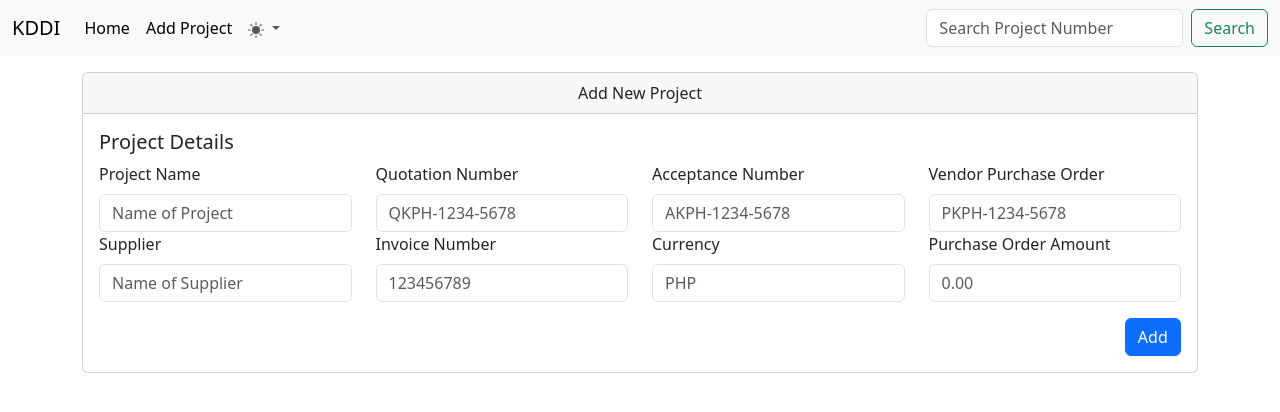
After one commit to JLCleofas/apar-app, a FastAPI app: template templates/add-project.html in a window 1280 px wide. The commit adds this page. Shown: the top 412 px of the page. Run offline with FastAPI, Linux system fonts and the light colour scheme; the template is opened without the code that fills it, so the values that code supplies are empty.

Commit message:
Added add projects page.
This will enable users to add projects to the database and reflect on
the list at the projects page.

```diff
--- /dev/null
+++ b/templates/add-project.html
@@ -0,0 +1,106 @@
+{% extends 'base.html' %}
+
+{% block content %}
+    <div class="container">
+        <div class="card mt-3">
+            <div class="card-header text-center">Add New Project</div>
+            <div class="card-body">
+                <h5 class="card-title">Project Details</h5>
+                <form action=""
+                      hx-post="/ap/add-project"
+                      hx-swap="none"
+                      hx-trigger="submit delay:200ms"
+                >
+                    <div class="row">
+                        <div class="col">
+                            <label class="form-label">Project Name</label>
+                            <input
+                                    type="text"
+                                    class="form-control"
+                                    placeholder="Name of Project"
+                                    name="project_name"
+                                    id=""
+                            />
+                        </div>
+                        <div class="col">
+                            <label class="form-label">Quotation Number</label>
+                            <input
+                                    type="text"
+                                    class="form-control"
+                                    placeholder="QKPH-1234-5678"
+                                    name="quotation"
+                                    id=""
+                            />
+                        </div>
+                        <div class="col">
+                            <label class="form-label">Acceptance Number</label>
+                            <input
+                                    type="text"
+                                    class="form-control"
+                                    placeholder="AKPH-1234-5678"
+                                    name="acceptance"
+                                    id=""
+                            />
+                        </div>
+                        <div class="col">
+                            <label class="form-label">Vendor Purchase Order</label>
+                            <input
+                                    type="text"
+                                    class="form-control"
+                                    placeholder="PKPH-1234-5678"
+                                    name="vendor_po"
+                                    id=""
+                            />
+                        </div>
+                    </div>
+                    <div class="row">
+                        <div class="col">
+                            <label class="form-label">Supplier</label>
+                            <input
+                                    type="text"
+                                    class="form-control"
+                                    placeholder="Name of Supplier"
+                                    name="supplier"
+                                    id=""
+                            />
+                        </div>
+                        <div class="col">
+                            <label class="form-label">Invoice Number</label>
+                            <input
+                                    type="text"
+                                    class="form-control"
+                                    placeholder="123456789"
+                                    name="invoice_number"
+                                    id=""
+                            />
+                        </div>
+                        <div class="col">
+                            <label class="form-label">Currency</label>
+                            <input
+                                    type="text"
+                                    class="form-control"
+                                    placeholder="PHP"
+                                    name="currency"
+                                    id=""
+                            />
+                        </div>
+                        <div class="col">
+                            <label class="form-label">Purchase Order Amount</label>
+                            <input
+                                    type="number"
+                                    step="0.01"
+                                    class="form-control"
+                                    placeholder="0.00"
+                                    name="po_amount"
+                                    id=""
+                            />
+                        </div>
+                    </div>
+                    <div class="row justify-content-end">
+                        <div class="col-1 ps-4"><button type="submit" class="btn btn-primary mt-3">Add</button></div>
+                    </div>
+                </form>
+            </div>
+        </div>
+    </div>
+{% endblock %}
--- a/templates/ap-details.html
+++ b/templates/ap-details.html
@@ -141,6 +141,8 @@
       </form>
     </div>
   </div>
+
+{#    Add Transaction#}
     <div class="card mt-3">
         <div class="card-header">Add transaction</div>
         <div class="card-body">
--- a/templates/navbar.html
+++ b/templates/navbar.html
@@ -20,7 +20,7 @@
           >
         </li>
         <li class="nav-item">
-          <a class="nav-link active" aria-current="page" href="/ap/add-project">Add Project</a>
+          <a class="nav-link active" aria-current="page" href="/ap/add-project-page">Add Project</a>
         </li>
         <li class="nav-item dropdown">
           <a
```
Also changed, not shown: routers/accounts_payable.py (+33 -0 lines).
